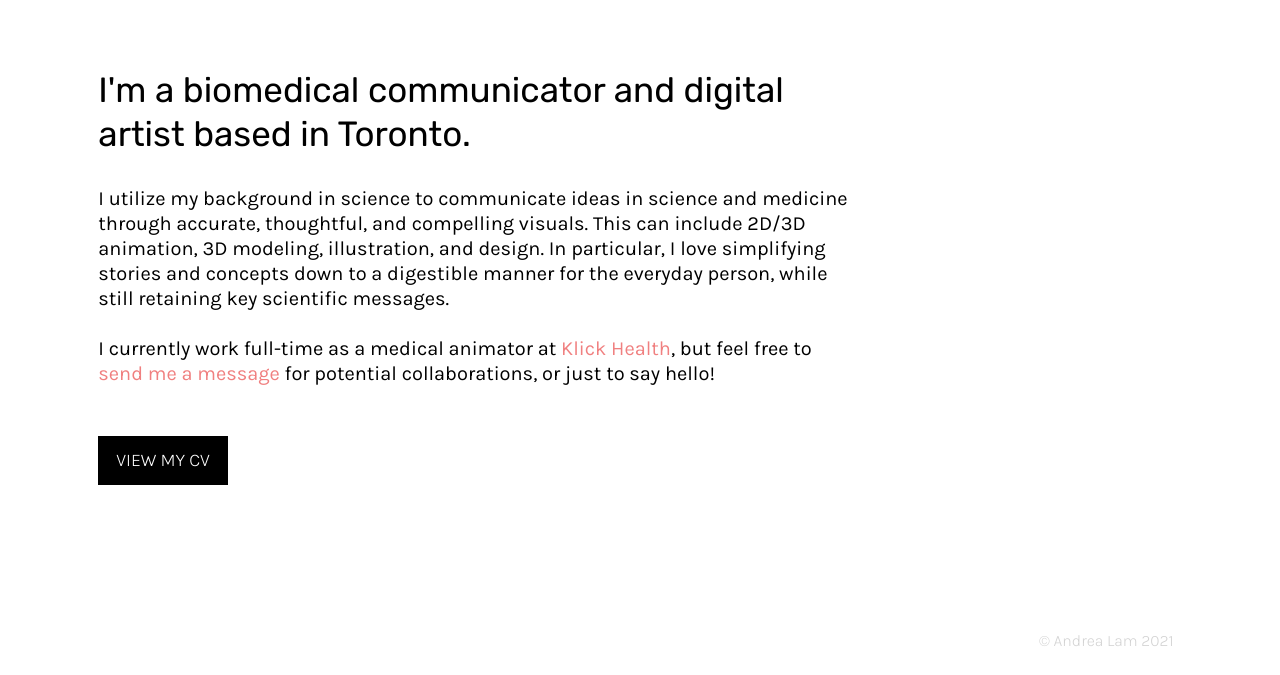
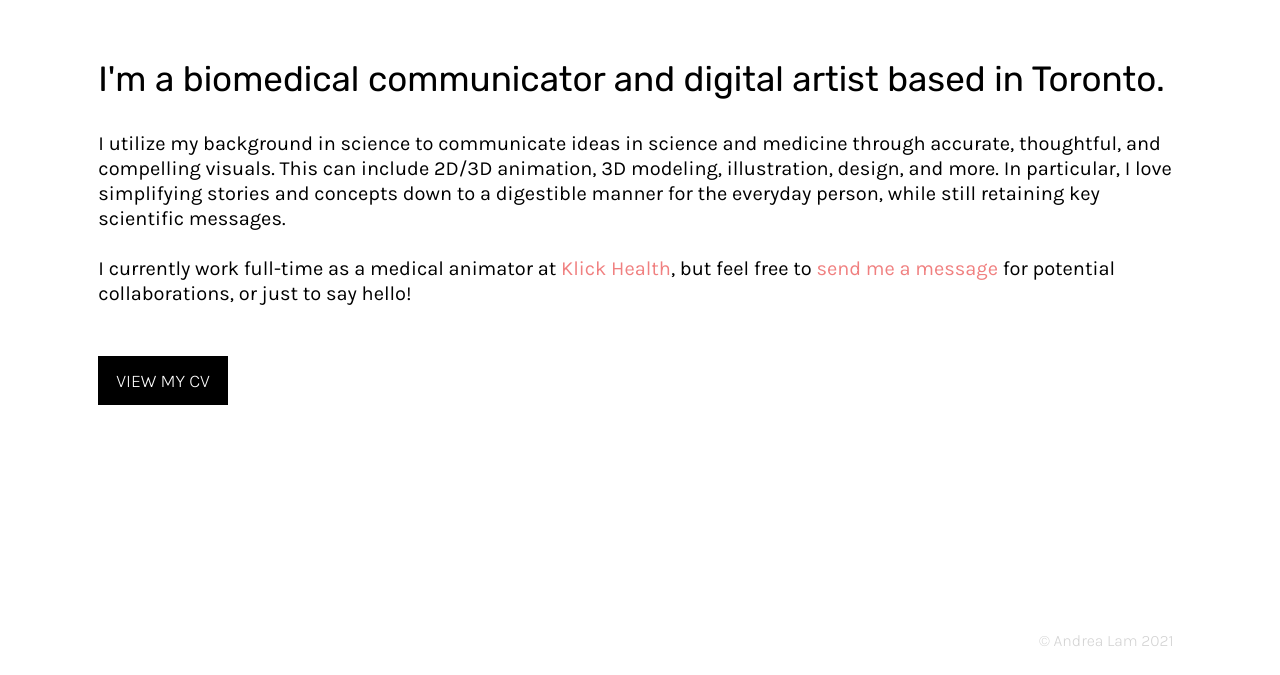
Before and after one commit to lamdrea/website, a plain HTML site: page about.html in a window 1280 px wide. Shown: the part 125-800 px from the top of the page. Drawn offline with Linux system fonts and the light colour scheme; a web font is replaced by a local one.

Commit message:
Renamed div class for left-aligning-centering blocks

```diff
--- a/about.html
+++ b/about.html
@@ -1,4 +1,5 @@
 <html>
+
 <head>
     <title>Andrea Lam | Biomedical Communicator </title>
     <link type="text/css" rel="stylesheet" href="css/main.css">
@@ -6,22 +7,30 @@
     <link rel="stylesheet" type="text/css" href="//fonts.googleapis.com/css?family=Open+Sans" />
     <link rel="stylesheet" type="text/css" href="//fonts.googleapis.com/css?family=Source+Sans+Pro" />
     <link rel="preconnect" href="https://fonts.gstatic.com">
-    <link href="https://fonts.googleapis.com/css2?family=Karla:ital,wght@0,200;0,300;0,400;0,500;0,700;1,200;1,300;1,400;1,500&display=swap" rel="stylesheet">
-    <link href="https://fonts.googleapis.com/css2?family=Rubik:ital,wght@0,300;0,400;0,500;0,600;0,700;1,300;1,400;1,500&display=swap" rel="stylesheet">
+    <link
+        href="https://fonts.googleapis.com/css2?family=Karla:ital,wght@0,200;0,300;0,400;0,500;0,700;1,200;1,300;1,400;1,500&display=swap"
+        rel="stylesheet">
+    <link
+        href="https://fonts.googleapis.com/css2?family=Rubik:ital,wght@0,300;0,400;0,500;0,600;0,700;1,300;1,400;1,500&display=swap"
+        rel="stylesheet">
     <script type="text/javascript" src="js/commons.js"></script>
     <script type="text/javascript" src="js/gallery.js"></script>
 </head>
+
 <body>
     <div class="wrapper">
         <script>insertHeader("about");</script>
         <div class="contentWrapper">
-            <div class="content">
+            <div class="contentLeft">
                 <h2>I'm a biomedical communicator and digital artist based in Toronto.</h2>
-                I utilize my background in science to communicate ideas in science and medicine through accurate, thoughtful, and compelling visuals.
-                This can include 2D/3D animation, 3D modeling, illustration, and design.
-                In particular, I love simplifying stories and concepts down to a digestible manner for the everyday person, while still retaining key scientific messages.
+                I utilize my background in science to communicate ideas in science and medicine through accurate,
+                thoughtful, and compelling visuals.
+                This can include 2D/3D animation, 3D modeling, illustration, design, and more.
+                In particular, I love simplifying stories and concepts down to a digestible manner for the everyday
+                person, while still retaining key scientific messages.
                 <br><br>
-                I currently work full-time as a medical animator at <a href="http://www.klick.com" target="_blank">Klick Health</a>, but feel free to
+                I currently work full-time as a medical animator at <a href="http://www.klick.com" target="_blank">Klick
+                    Health</a>, but feel free to
                 <a href="/contact.html">send me a message</a> for potential collaborations, or just to say hello!
                 <br><br><br>
                 <a href="docs/andrea_lam_resume.pdf" target="_blank"><button class="smallButton">view my cv</button></a>
@@ -30,4 +39,5 @@
         <script>insertFooter();</script>
     </div>
 </body>
+
 </html>
```
Also changed, not shown: contact.html (+1 -1 lines).
